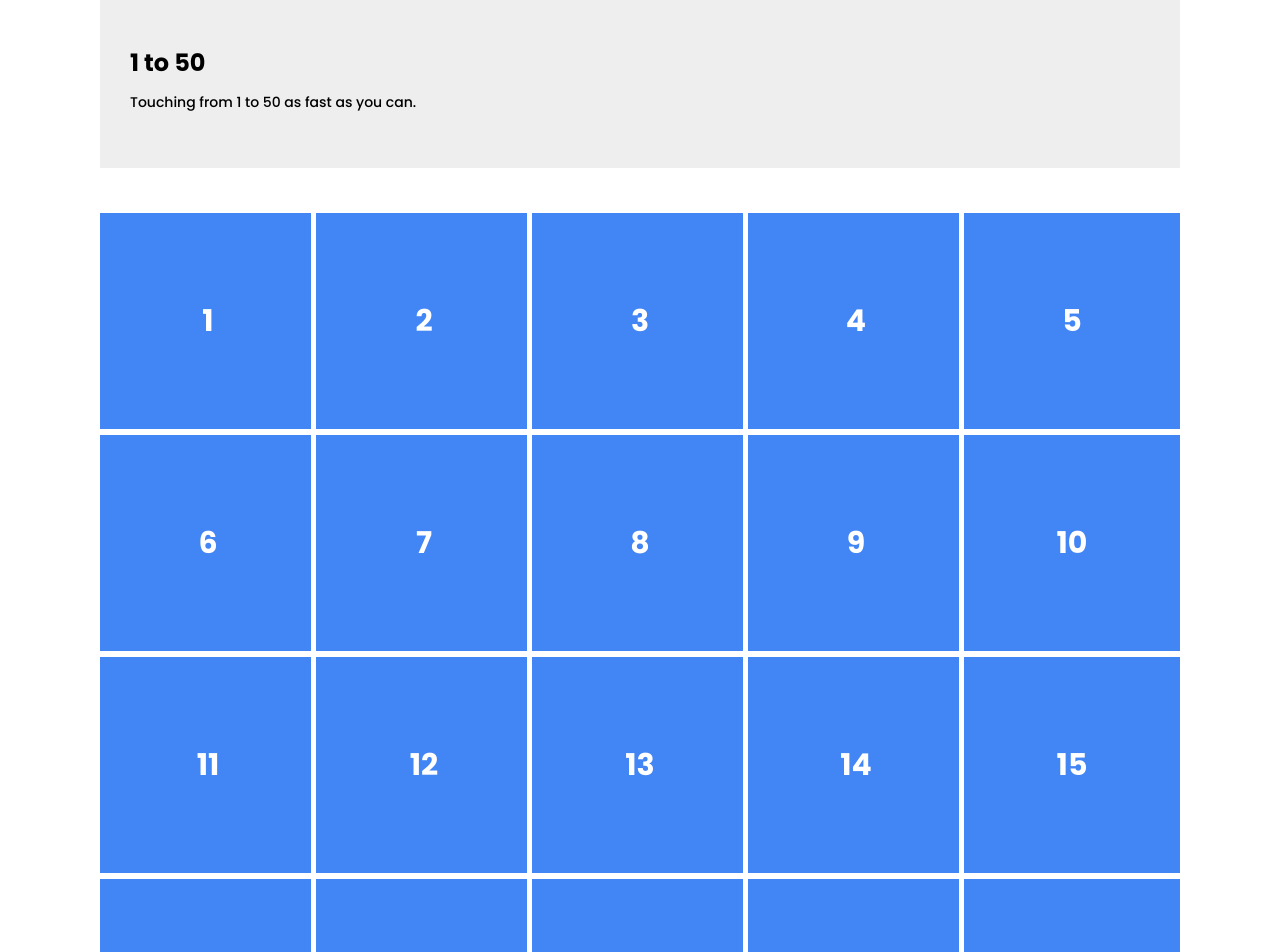
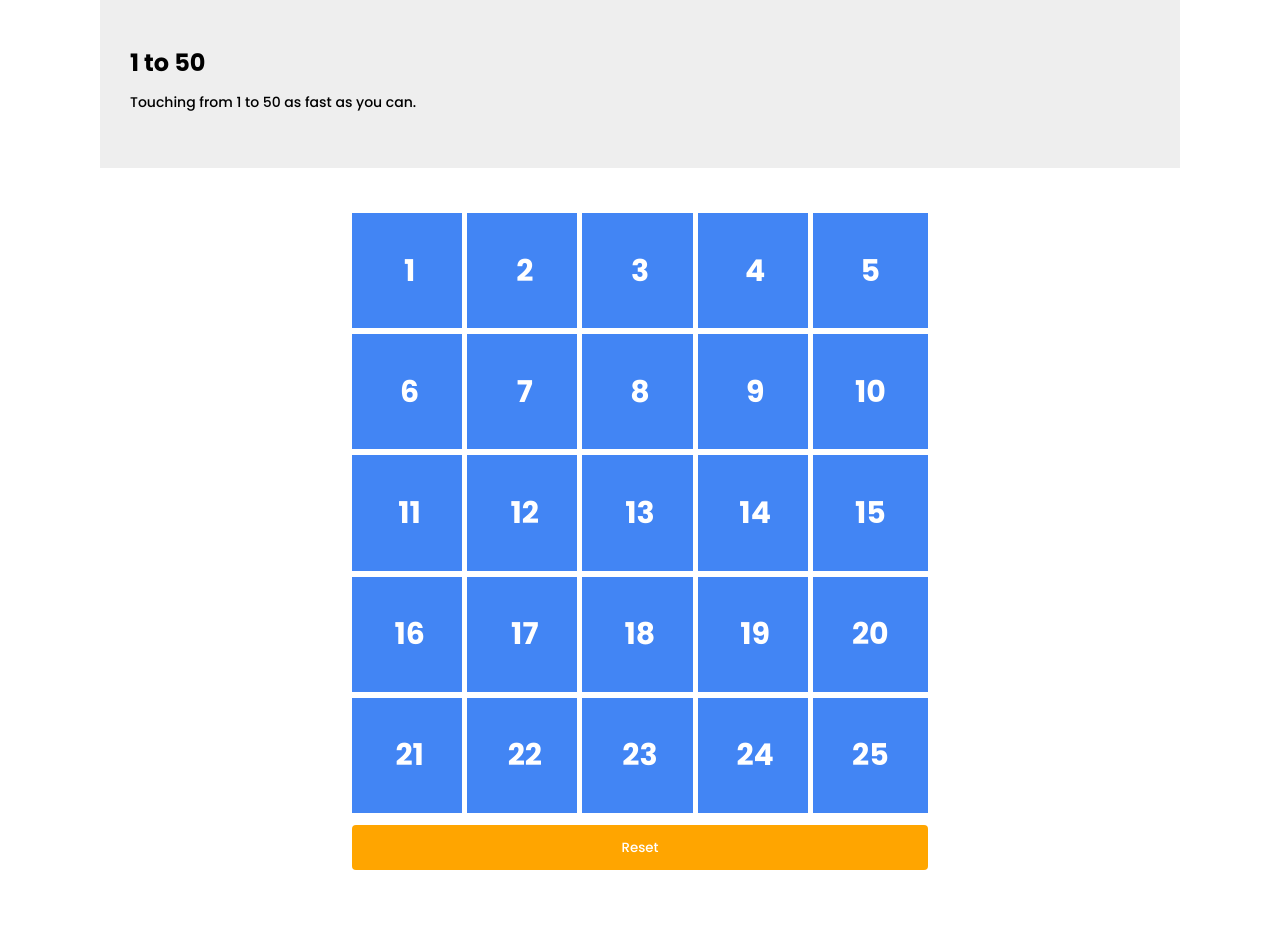
Before and after one commit to sh4rifi/fast-select, a React (Create React App) app: page / in a window 1280 px wide. Shown: the top 952 px of the page. After the commit the page ends 920 px from the top, so only its background shows below. Built offline with nearby package versions, Linux system fonts and the light colour scheme.

Commit message:
minor modify style

```diff
--- a/src/scenes/Game1to50/index.js
+++ b/src/scenes/Game1to50/index.js
@@ -1,4 +1,4 @@
-import React, { useState } from 'react';
+import React, {useState} from 'react';
 import SectionHeader from "../../components/SectionHeader";
 import Cell from "./components/Cell"
 import Button from "../../components/Button";
@@ -23,7 +23,7 @@ function Game1to50() {
             </div>
             <div className="component-table">
                 <div className="container">
-                    <div className="container-table">
+                    <div className="container-table max-w-576 div-center">
                         <div className="table">
                             {collection.map((number, i) => (
                                 <Cell
@@ -37,11 +37,13 @@ function Game1to50() {
             </div>
             <div className="component-control">
                 <div className="container">
-                    <Button
-                        title="Reset"
-                        size="button-lg"
-                        type="button-block button-primary"
-                    />
+                    <div className="max-w-576 div-center">
+                        <Button
+                            title="Reset"
+                            size="button-lg"
+                            type="button-block button-primary"
+                        />
+                    </div>
                 </div>
             </div>
         </section>
--- a/src/scenes/Game1to50/style.scss
+++ b/src/scenes/Game1to50/style.scss
@@ -1,10 +1,19 @@
+$primary: #4285F4;
+$secondary: #3b78db;
+
+.cell-hidden {
+  opacity: 0;
+}
+
 .component-score {
   text-align: center;
+
   span {
     display: block;
     font-size: 24px;
     margin-bottom: 30px;
   }
+
   .timer {
     font-size: 27px;
     font-weight: bold;
@@ -27,7 +36,8 @@
           position: relative;
           display: inline-block;
           outline: 5px solid #fff;
-          background-color: #4285F4;
+          background-color: $primary;
+          animation: flash 450ms;
 
           span {
             color: #fff;
@@ -40,10 +50,28 @@
 
         }
 
+        .cell:hover {
+          background: $secondary
+        }
+
         .cell.selected {
-          background: #0d47a1
+          background: $secondary
+        }
+
+        .cell.selected:hover {
+          background: $primary
         }
       }
     }
   }
 }
+
+
+@keyframes flash {
+  0% {
+    background: red;
+  }
+  100% {
+    background-color: $primary;
+  }
+}
```
Lines whose indentation alone changed are shown as unchanged.
